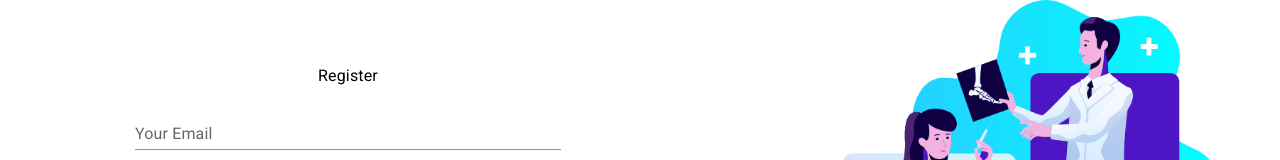
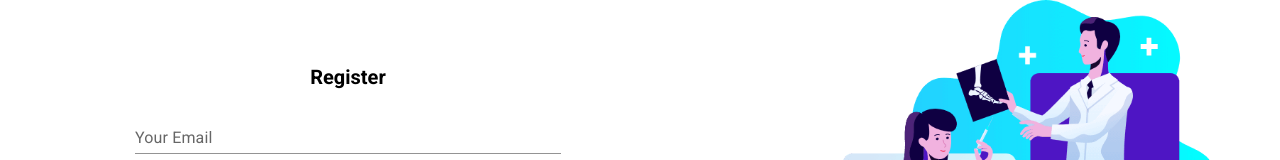
Before and after one commit to mrx-arafat/Doctors-Portal-React, a React (Create React App) app: page /register in a window 1280 px wide. Shown: the top 160 px of the page. Built offline with nearby package versions, Linux system fonts and the light colour scheme.

Commit message:
register

```diff
--- a/src/Pages/Login/Register/Register.js
+++ b/src/Pages/Login/Register/Register.js
@@ -25,7 +25,11 @@ const Register = () => {
     <Container>
       <Grid container spacing={2}>
         <Grid item sx={{ mt: 8 }} xs={12} md={6}>
-          <Typography variant="body1" gutterBottom>
+          <Typography
+            sx={{ fontWeight: "bold", fontSize: "h6.fontSize" }}
+            variant="h5"
+            gutterBottom
+          >
             Register
           </Typography>
 
```
